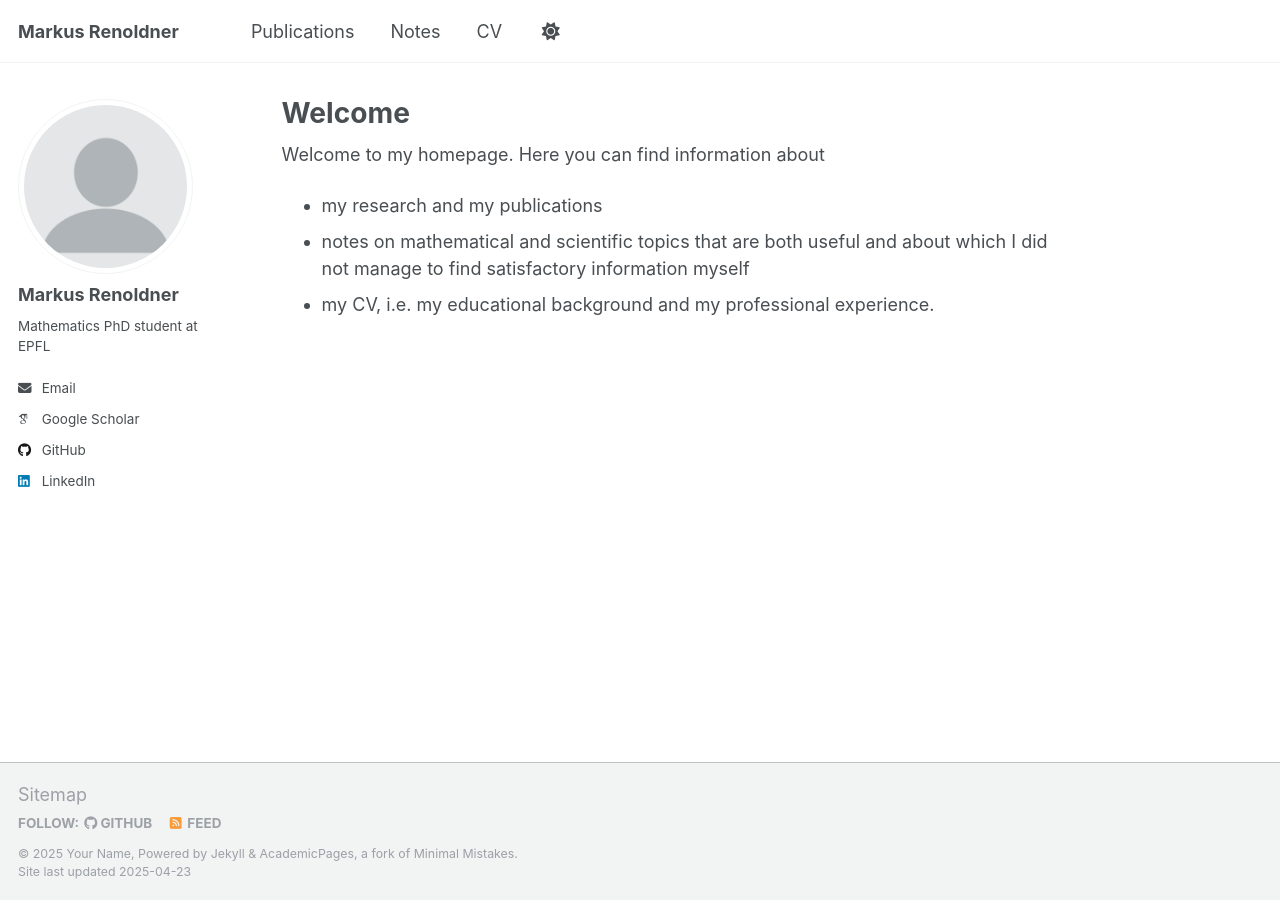
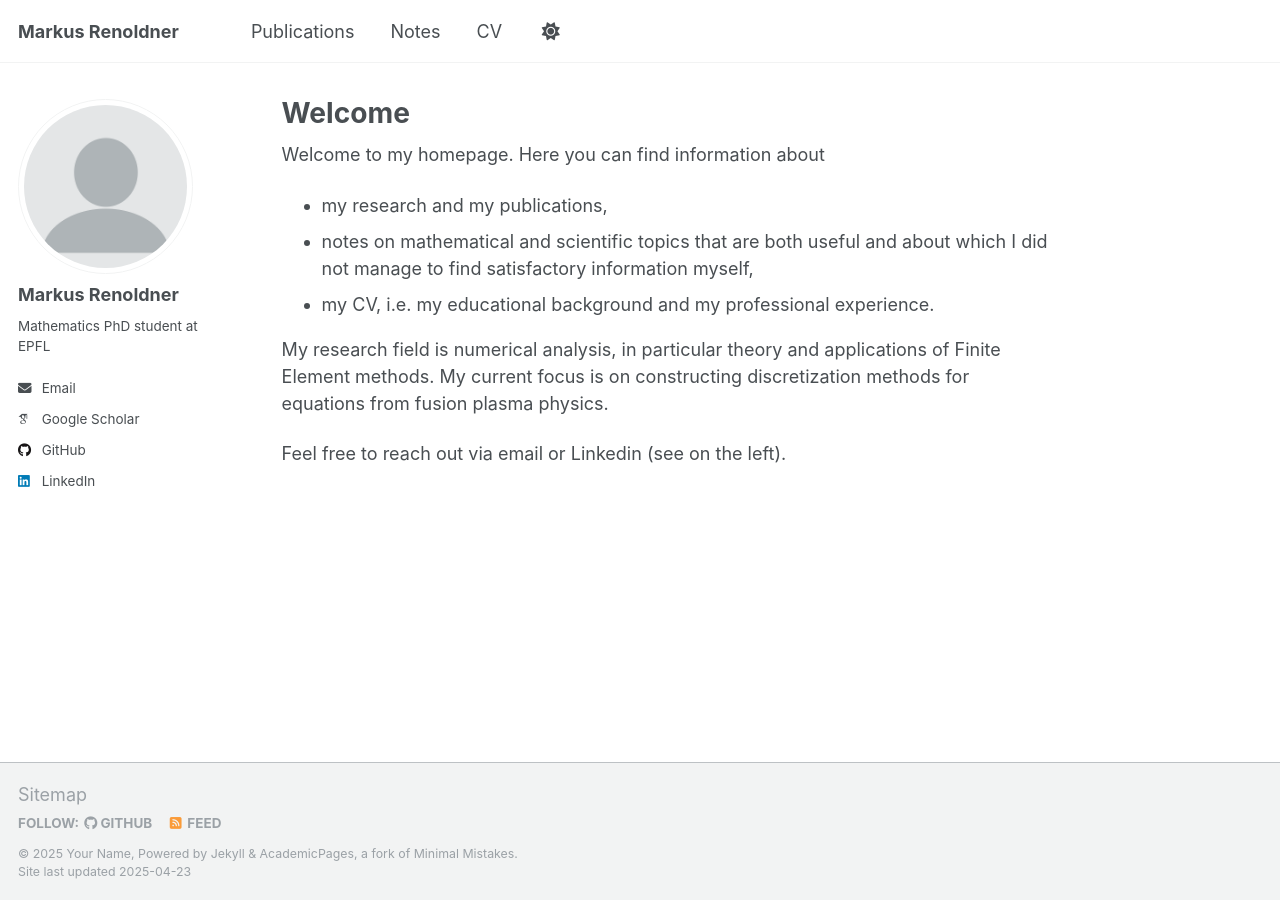
Before and after one commit to markusrenoldner/website, a Jekyll site: the page built from _pages/about.md, in a window 1280 px wide. Built offline with Jekyll 4.4.1, drawn with Linux system fonts in a browser that asks for light colours; some web fonts are replaced.

Commit message:
Update about.md

```diff
--- a/_pages/about.md
+++ b/_pages/about.md
@@ -9,6 +9,10 @@ redirect_from:
 
 Welcome to my homepage. Here you can find information about
 
-- my research and my publications
-- notes on mathematical and scientific topics that are both useful and about which I did not manage to find satisfactory information myself
+- my research and my publications,
+- notes on mathematical and scientific topics that are both useful and about which I did not manage to find satisfactory information myself,
 - my CV, i.e. my educational background and my professional experience.
+
+My research field is numerical analysis, in particular theory and applications of Finite Element methods. My current focus is on constructing discretization methods for equations from fusion plasma physics.
+
+Feel free to reach out via email or Linkedin (see on the left).
```
